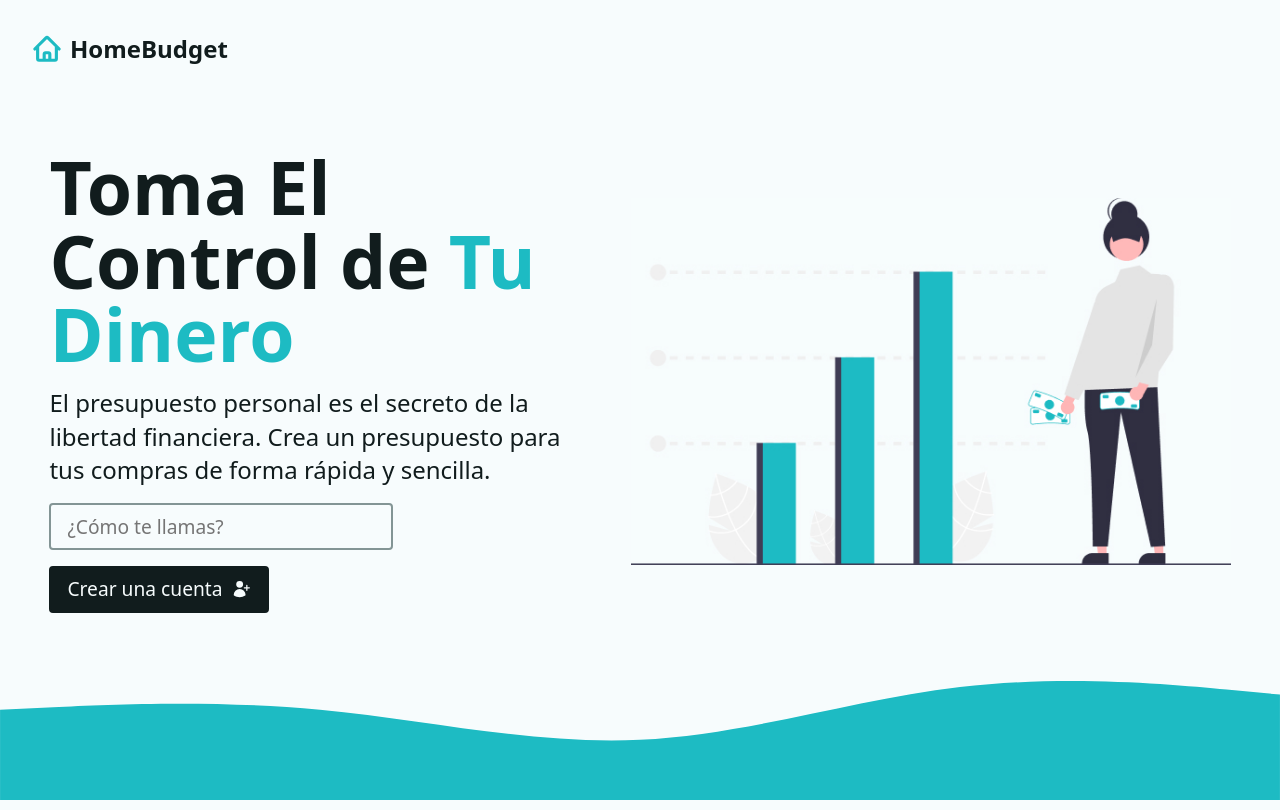
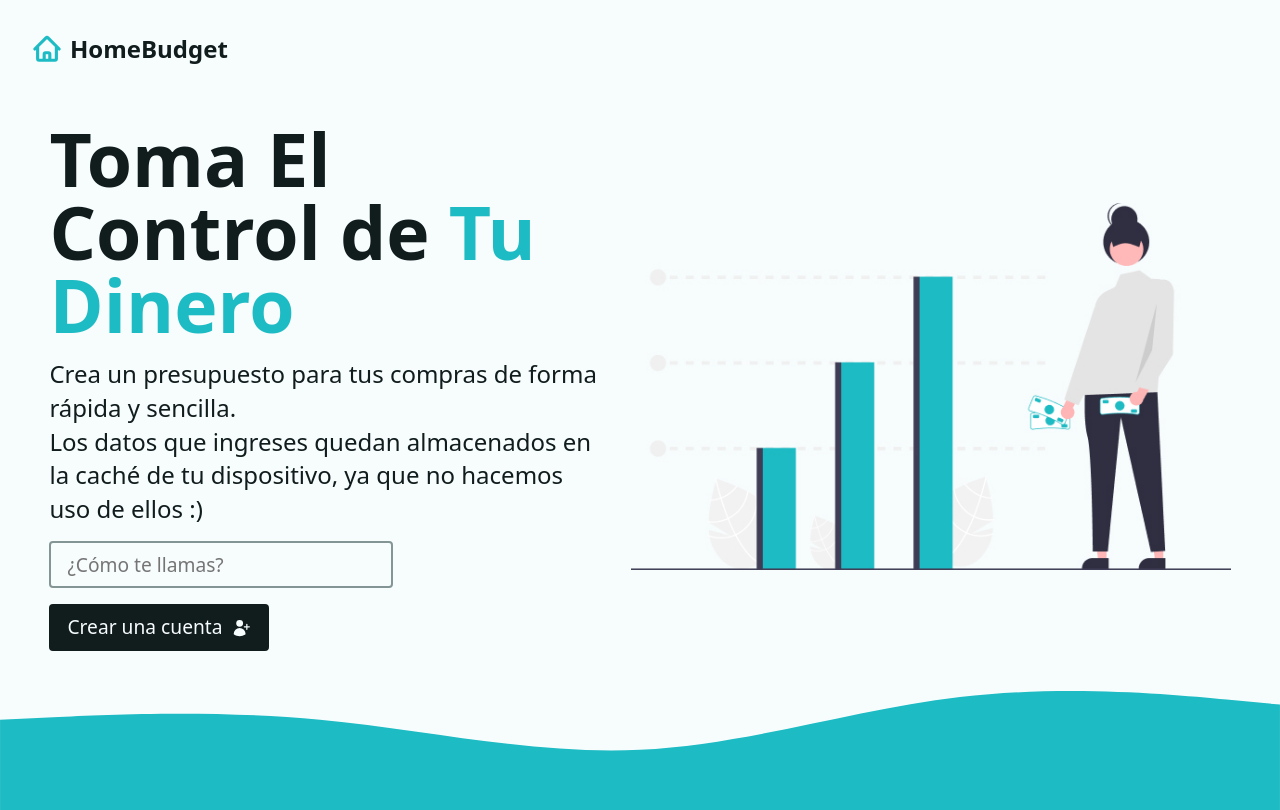
Before and after one commit to davgonsan/react-router-budget-app, a React (Vite) app: page / in a window 1280 px wide. Built offline with nearby package versions, Linux system fonts and the light colour scheme.

Commit message:
cambios en la presentacion

```diff
--- a/src/components/Intro.jsx
+++ b/src/components/Intro.jsx
@@ -14,7 +14,7 @@ const Intro = () => {
           Toma El Control de <span className="accent">Tu Dinero</span>
         </h1>
         <p>
-          El presupuesto personal es el secreto de la libertad financiera. Crea un presupuesto para tus compras de forma rápida y sencilla.
+          Crea un presupuesto para tus compras de forma rápida y sencilla.<br></br>Los datos que ingreses quedan almacenados en la caché de tu dispositivo, ya que no hacemos uso de ellos :)
         </p>
         <Form method="post">
           <input
```
